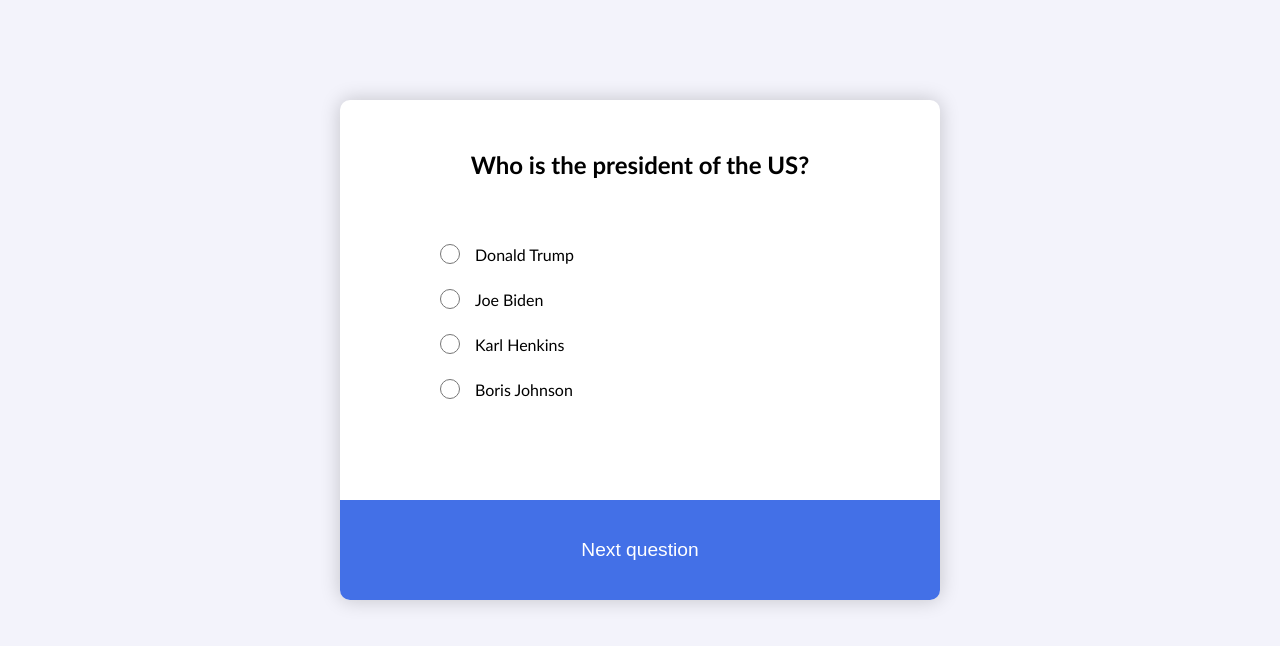
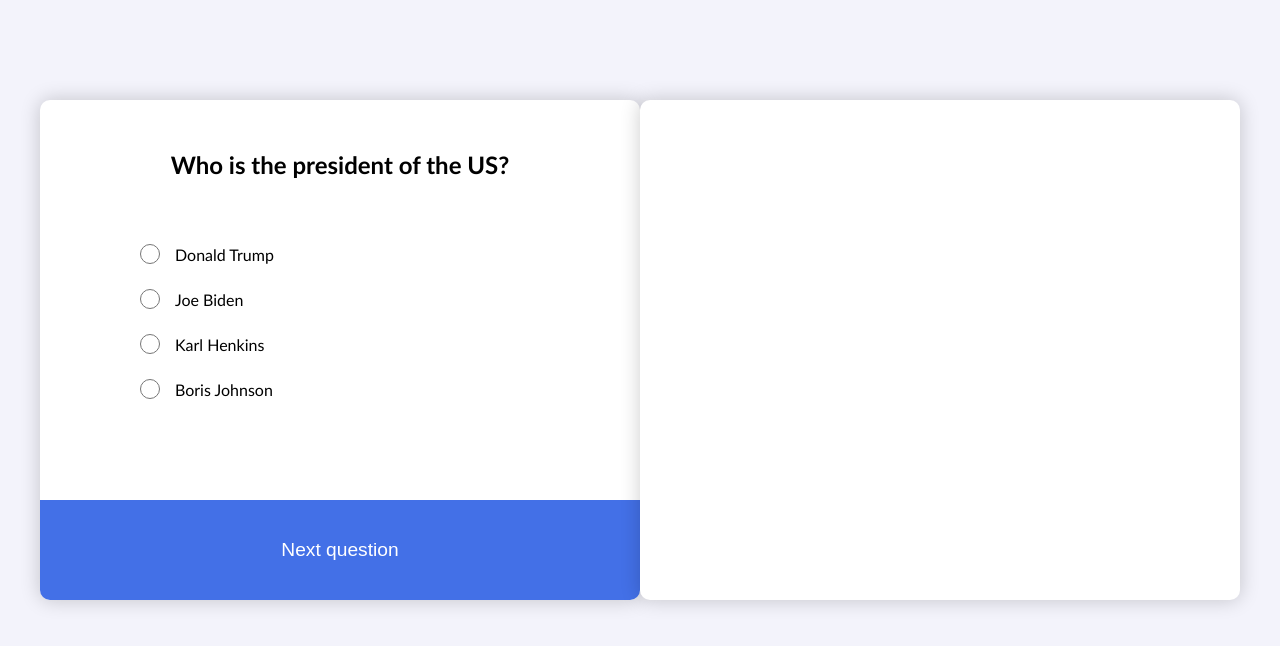
Before and after one commit to Drobashik/Quiz-application, a plain HTML site: page index.html in a window 1280 px wide. Drawn offline with Linux system fonts and the light colour scheme.

Commit message:
Added result box

```diff
--- a/index.html
+++ b/index.html
@@ -1,5 +1,6 @@
 <!DOCTYPE html>
 <html lang="en">
+
 <head>
     <meta charset="UTF-8">
     <meta http-equiv="X-UA-Compatible" content="IE=edge">
@@ -7,8 +8,9 @@
     <link rel="stylesheet" href="styles/index.css">
     <title>Document</title>
 </head>
+
 <body>
-    <div class="quiz__box">
+    <div class="quiz__box" id="quizer">
         <h2>Header example</h2>
         <div class="quiz__radio-section">
             <div class="quiz__radio">
@@ -31,7 +33,9 @@
 
         <button>Next question</button>
     </div>
-
+    <div class="quiz__box" id="result">
+    </div>
     <script type="module" src="src/index.js"></script>
 </body>
+
 </html>
```
